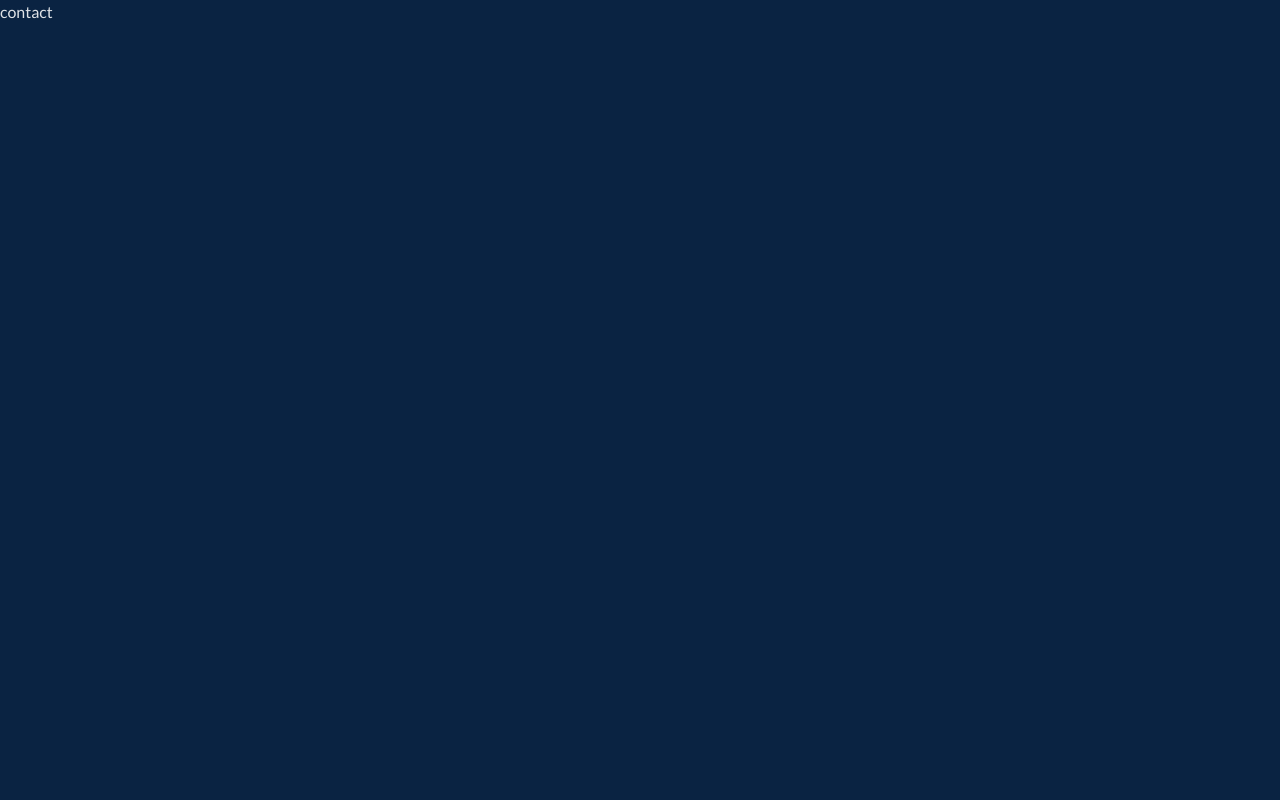
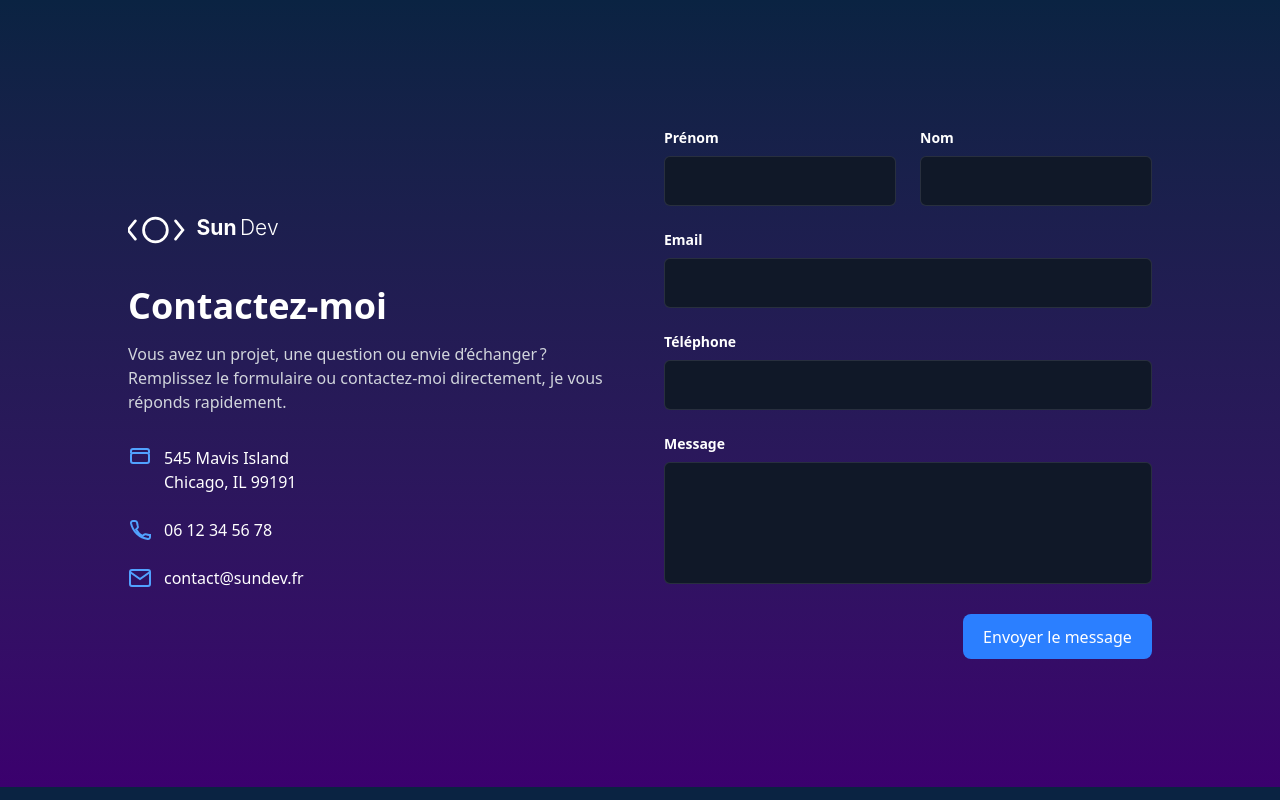
Before and after one commit to Sullivankow/portfolio, a React (Vite) app: page /contact in a window 1280 px wide. Built offline with nearby package versions, Linux system fonts and the light colour scheme.

Commit message:
Ajout faq + contactForm

```diff
--- a/src/App.jsx
+++ b/src/App.jsx
@@ -28,8 +28,8 @@ function App() {
             <Process />
             <Portfolio />
             <Services />
+            <Faq />
             <Contact />
-            <Faq />
             <Footer />
           </>
         } />
--- a/src/components/about.tsx
+++ b/src/components/about.tsx
@@ -88,7 +88,7 @@ function About() {
           </div>
           <img
             alt="Aperçu projet SunDev"
-            src="public/images/sundev.JPG"
+            src="/images/sundev.JPG"
             width={800}
             height={480}
             className="w-full max-w-lg rounded-xl shadow-xl ring-1 ring-white/10 mx-auto transition-transform duration-300 ease-in-out hover:scale-105 hover:shadow-2xl"
--- a/src/components/contact.tsx
+++ b/src/components/contact.tsx
@@ -1,9 +1,67 @@
+// Formulaire de contact SunDev, charte graphique, responsive, animation au scroll
+import useRevealOnScroll from '../hooks/useRevealOnScroll';
+import logoW from '../assets/logos/logo_w.svg';
 
+export default function Contact() {
+  // Animation au scroll
+  const [ref, visible] = useRevealOnScroll<HTMLElement>();
 
-function contact() {
   return (
-    <div>contact</div>
-  )
+    <section
+      id="contact"
+      ref={ref}
+      className={`relative isolate bg-gradient-to-b from-[#0a2342] to-[#3B006E] px-6 py-24 sm:py-32 lg:px-8 text-white font-sans ${visible ? 'animate-slide-in' : 'opacity-0'}`}
+    >
+      <div className="mx-auto max-w-5xl grid grid-cols-1 lg:grid-cols-2 gap-12 items-stretch">
+        {/* Bloc gauche : logo, texte, infos */}
+        <div className="flex flex-col justify-center h-full">
+          <h2 className="text-4xl font-bold mb-4 flex flex-col items-start">
+            <img src={logoW} alt="Logo SunDev" className="h-16 w-auto mb-6" />
+            Contactez-moi
+          </h2>
+          <p className="text-gray-300 mb-8">Vous avez un projet, une question ou envie d’échanger ? Remplissez le formulaire ou contactez-moi directement, je vous réponds rapidement.</p>
+          <div className="space-y-6 text-base">
+            <div className="flex items-start gap-3">
+              <span className="text-blue-400"><svg width="24" height="24" fill="none" stroke="currentColor" strokeWidth="2" viewBox="0 0 24 24"><rect x="3" y="7" width="18" height="10" rx="2"/><path d="M3 7V5a2 2 0 012-2h14a2 2 0 012 2v2"/></svg></span>
+              <span>545 Mavis Island<br/>Chicago, IL 99191</span> {/* À personnaliser */}
+            </div>
+            <div className="flex items-center gap-3">
+              <span className="text-blue-400"><svg width="24" height="24" fill="none" stroke="currentColor" strokeWidth="2" viewBox="0 0 24 24"><path d="M22 16.92V19a2 2 0 01-2.18 2A19.86 19.86 0 013 5.18 2 2 0 015 3h2.09a2 2 0 012 1.72c.13 1.13.37 2.24.72 3.32a2 2 0 01-.45 2.11l-1.27 1.27a16 16 0 006.6 6.6l1.27-1.27a2 2 0 012.11-.45c1.08.35 2.19.59 3.32.72A2 2 0 0121 16.91z"/></svg></span>
+              <span>06 12 34 56 78</span> {/* À personnaliser */}
+            </div>
+            <div className="flex items-center gap-3">
+              <span className="text-blue-400"><svg width="24" height="24" fill="none" stroke="currentColor" strokeWidth="2" viewBox="0 0 24 24"><rect x="2" y="4" width="20" height="16" rx="2"/><path d="M22 6l-10 7L2 6"/></svg></span>
+              <span>contact@sundev.fr</span> {/* À personnaliser */}
+            </div>
+          </div>
+        </div>
+        {/* Bloc droit : formulaire */}
+        <form className="flex flex-col gap-6 justify-center h-full">
+          <div className="grid grid-cols-1 sm:grid-cols-2 gap-6">
+            <div>
+              <label htmlFor="firstName" className="block text-sm font-semibold mb-2">Prénom</label>
+              <input type="text" id="firstName" name="firstName" className="w-full rounded-md bg-[#101828] text-white px-4 py-3 border border-white/10 focus:border-blue-400 focus:ring-2 focus:ring-blue-400 outline-none" />
+            </div>
+            <div>
+              <label htmlFor="lastName" className="block text-sm font-semibold mb-2">Nom</label>
+              <input type="text" id="lastName" name="lastName" className="w-full rounded-md bg-[#101828] text-white px-4 py-3 border border-white/10 focus:border-blue-400 focus:ring-2 focus:ring-blue-400 outline-none" />
+            </div>
+          </div>
+          <div>
+            <label htmlFor="email" className="block text-sm font-semibold mb-2">Email</label>
+            <input type="email" id="email" name="email" className="w-full rounded-md bg-[#101828] text-white px-4 py-3 border border-white/10 focus:border-blue-400 focus:ring-2 focus:ring-blue-400 outline-none" />
+          </div>
+          <div>
+            <label htmlFor="phone" className="block text-sm font-semibold mb-2">Téléphone</label>
+            <input type="tel" id="phone" name="phone" className="w-full rounded-md bg-[#101828] text-white px-4 py-3 border border-white/10 focus:border-blue-400 focus:ring-2 focus:ring-blue-400 outline-none" />
+          </div>
+          <div>
+            <label htmlFor="message" className="block text-sm font-semibold mb-2">Message</label>
+            <textarea id="message" name="message" rows={4} className="w-full rounded-md bg-[#101828] text-white px-4 py-3 border border-white/10 focus:border-blue-400 focus:ring-2 focus:ring-blue-400 outline-none resize-none" />
+          </div>
+          <button type="submit" className="self-end bg-blue-500 text-white rounded-md px-6 py-3 font-semibold hover:bg-blue-400 transition-colors duration-200">Envoyer le message</button>
+        </form>
+      </div>
+    </section>
+  );
 }
-
-export default contact
--- a/src/components/faq.tsx
+++ b/src/components/faq.tsx
@@ -1,9 +1,94 @@
+// Section FAQ SunDev : questions fréquentes sur l’hébergement, le développement, la maintenance, etc.
+// Charte graphique : bleu marine, blanc, volet accordéon, responsive
+import { useState } from 'react';
+import useRevealOnScroll from '../hooks/useRevealOnScroll';
 
+// Liste des questions/réponses
+const faqs = [
+	{
+		question: "Comment se passe l’hébergement de mon site ?",
+		answer:
+			"Je propose un pack hébergement clé en main : serveur sécurisé, nom de domaine, certificat SSL, gestion technique et support inclus. Vous n’avez rien à gérer !",
+	},
+	{
+		question: "Combien de temps pour créer mon site ?",
+		answer:
+			"Un site vitrine est généralement livré en 2 à 3 semaines. Un site sur-mesure ou e-commerce peut demander 4 à 6 semaines selon la complexité et les échanges.",
+	},
+	{
+		question: "La maintenance est-elle obligatoire ?",
+		answer:
+			"Non, mais elle est fortement recommandée pour garantir la sécurité, les mises à jour et un support réactif. Je propose un pack maintenance sans engagement, avec 3 mois offerts à la création.",
+	},
+	{
+		question: "Puis-je modifier mon site moi-même ?",
+		answer:
+			"Oui ! Je forme chaque client à la prise en main de son site. Vous pouvez modifier textes, images, horaires, etc. Et je reste disponible en cas de besoin.",
+	},
+	{
+		question: "Quels sont les moyens de paiement acceptés ?",
+		answer:
+			"Virement bancaire, carte bancaire, paiement en plusieurs fois possible selon le projet.",
+	},
+	{
+		question: "Mon site sera-t-il bien référencé ?",
+		answer:
+			"Tous les sites sont optimisés pour le référencement naturel (SEO) dès la création. Je propose aussi des options avancées pour booster votre visibilité.",
+	},
+];
 
-function faq() {
-  return (
-    <div>faq</div>
-  )
+// Composant principal FAQ
+export default function FAQ() {
+	// État pour gérer l’ouverture des volets
+	const [openIndex, setOpenIndex] = useState<number | null>(null);
+	// Hook d’animation au scroll
+	const [ref, visible] = useRevealOnScroll<HTMLElement>();
+
+	// Fonction pour ouvrir/fermer un volet
+	const toggle = (idx: number) => {
+		setOpenIndex(openIndex === idx ? null : idx);
+	};
+
+	return (
+		<section
+			id="faq"
+			ref={ref}
+			className={`relative isolate bg-[#132a4d] px-6 py-24 sm:py-32 lg:px-8 text-white font-sans ${visible ? 'animate-slide-in' : 'opacity-0'}`}
+		>
+			{/* Titre */}
+			<div className="mx-auto max-w-3xl text-center">
+				<h2 className="text-base font-semibold text-blue-400 tracking-wide uppercase">FAQ</h2>
+				<p className="mt-2 text-4xl font-bold tracking-tight text-white sm:text-5xl">
+					Questions fréquentes
+				</p>
+			</div>
+			{/* Liste des volets FAQ */}
+			<div className="mx-auto mt-16 max-w-2xl divide-y divide-white/10">
+				{faqs.map((faq, idx) => (
+					<div key={faq.question} className="py-4">
+						<button
+							className={`w-full flex justify-between items-center text-left px-4 py-3 rounded-xl bg-white/5 hover:bg-blue-400/10 transition-colors duration-200 focus:outline-none focus:ring-2 focus:ring-blue-400 ${openIndex === idx ? 'border border-blue-400' : ''}`}
+							onClick={() => toggle(idx)}
+							aria-expanded={openIndex === idx}
+							aria-controls={`faq-panel-${idx}`}
+						>
+							<span className="text-lg font-semibold text-blue-300">{faq.question}</span>
+							<span className={`ml-4 transition-transform duration-200 ${openIndex === idx ? 'rotate-90' : ''}`}>
+								▶
+							</span>
+						</button>
+						{/* Volet réponse */}
+						{openIndex === idx && (
+							<div
+								id={`faq-panel-${idx}`}
+								className="mt-3 px-4 py-2 text-base text-gray-200 bg-white/5 rounded-xl"
+							>
+								{faq.answer}
+							</div>
+						)}
+					</div>
+				))}
+			</div>
+		</section>
+	);
 }
-
-export default faq
```
